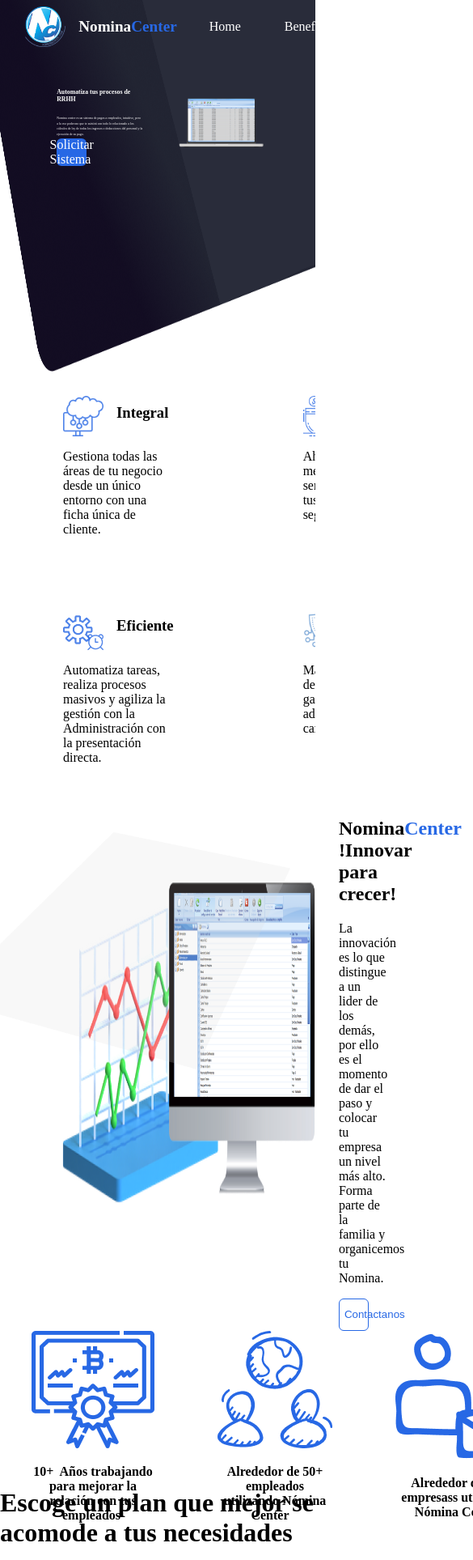
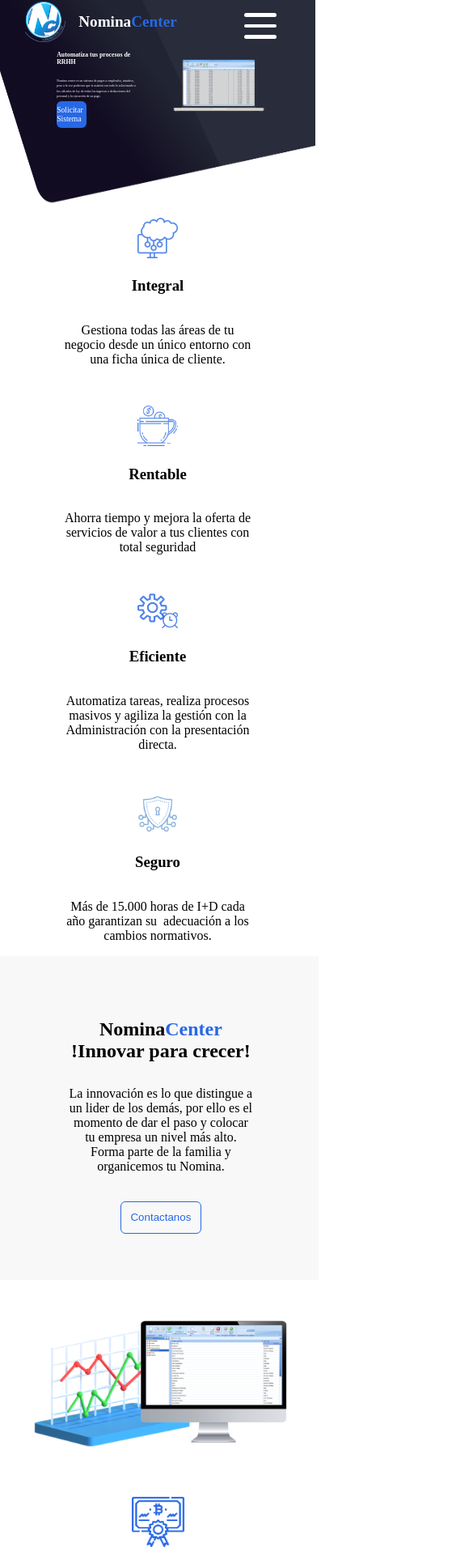
Before and after one commit to ismaeldcent04/Nomina_Center-LandingPage, a React (Vite) app: page / in a window 390 px wide. Shown: the top 1927 px of the page at 81% size, 585 px wide, since content can reach past the window. Built offline with nearby package versions, Linux system fonts and the light colour scheme.

Commit message:
Refactoring

```diff
--- a/index.css
+++ b/index.css
@@ -6,8 +6,14 @@
   margin: 0;
   width: 100vw;
 }
+@media (prefers-reduced-motion: no-preference) {
+  * {
+    scroll-behavior: smooth;
+  }
+}
 
 #home {
+  position: relative;
   width: 100vw;
   overflow: hidden;
 }
@@ -63,6 +69,25 @@
 
   gap: 20%;
 }
+
+.nav .menu {
+  display: none;
+  position: absolute;
+  top: 1rem;
+  right: 3rem;
+  flex-direction: column;
+  justify-content: space-between;
+  width: 2.5rem;
+  height: 2rem;
+}
+
+.nav .menu span {
+  height: 0.3rem;
+  width: 100%;
+  background-color: #fff;
+  border-radius: 0.2rem;
+}
+
 .button {
   display: flex;
   justify-content: center;
@@ -100,6 +125,9 @@
   /* border-bottom-left-radius: 30px; */
   overflow: hidden;
 }
+.background-container.second {
+  display: none;
+}
 
 .hero-container {
   width: 100vw;
@@ -131,7 +159,7 @@
 }
 .image.first {
   margin-left: 5%;
-  width: max(100px, 28vw);
+  width: max(50px, 30vw);
 }
 
 .home_description-container {
@@ -164,7 +192,7 @@
 }
 
 .description_info-container img {
-  width: max(365px, 55vw);
+  width: max(365px, 50vw);
 }
 .description_info-text {
   width: 20%;
@@ -184,9 +212,9 @@
 .description_info-text-background {
   position: absolute;
   top: 8%;
-  right: 8%;
+  right: 15%;
   /* background-color: rgba(217, 217, 217, 0.19); */
-  width: max(428px, 43vw);
+  width: max(428px, 40vw);
   /* transform: rotateY(-7deg);
   transform: rotateX(40deg); */
 }
@@ -202,11 +230,14 @@
   margin: 0 10%;
   font-weight: bolder;
 }
+.benefit img {
+  width: max(65px, 9vw);
+}
 
 #pricing {
   width: 100vw;
   height: 100vh;
-  padding-top: 3%;
+  margin-top: 5%;
 }
 .pricing_header-container {
   display: flex;
@@ -251,19 +282,24 @@
 }
 .pricing_card {
   width: 353px;
-  height: 469px;
+  height: 450px;
   display: flex;
   flex-direction: column;
   align-items: center;
   box-shadow: 1px 2px 12px 2px rgba(0, 0, 0, 0.25);
   border-radius: 5px;
 }
+
+.pricing_card span {
+  color: #2768e5;
+  font-size: larger;
+}
 .pricing_card.left,
 .pricing_card.right {
   z-index: 0;
 }
 .pricing_card.middle {
-  height: 531px;
+  /* height: 531px; */
   box-shadow: -1px 2px 12px 2px rgba(0, 0, 0, 0.25),
     1px 2px 12px 2px rgba(0, 0, 0, 0.1);
 }
@@ -280,7 +316,7 @@
   padding-left: 0;
 }
 .pricing_card li {
-  padding: 0.8rem;
+  padding: 0.4rem;
 }
 
 #testimonials {
@@ -304,20 +340,26 @@
   display: flex;
   padding: 1rem;
   justify-content: center;
-  gap: 3rem;
+  align-items: center;
+  gap: 1.5rem;
 }
 .testimonials_picture-container img {
-  width: max(50px, 5vw);
+  height: 9vh;
+}
+
+.testimonials_picture-container img.active {
+  height: 12vh;
 }
 
 .clients_Pictures-container {
   display: flex;
   justify-content: center;
-  gap: 3rem;
+
   padding: 2rem;
 }
 .clients_Pictures-container img {
-  width: max(60px, 8vw);
+  width: max(45px, 6vw);
+  padding: 0 1rem;
 }
 
 #background-image {
@@ -419,6 +461,8 @@
     flex: 0.6;
     font-size: small;
   }
+  .actionCall_content-container {
+  }
 
   .actionCall-container h1 {
     font-size: 1.8rem;
@@ -438,19 +482,58 @@
   .hero-container a {
     font-size: 0.6rem;
   }
+  .nav .menu {
+    display: flex;
+  }
+
+  .nav {
+    flex-direction: column;
+    align-items: start;
+  }
+
+  .nav ul {
+    display: none;
+    position: absolute;
+    flex-direction: column;
+    text-align: center;
+    width: 12%;
+    margin-bottom: 0.25rem;
+    top: 3rem;
+    right: 0.5rem;
+  }
+  .nav ul.open {
+    display: flex;
+  }
+
+  .nav ul .button {
+    width: 75px;
+    height: 25px;
+  }
+
+  .nav ul li {
+    width: 100%;
+  }
+
   .background-container {
     height: 35vh;
   }
   .home_description-container {
     grid-template-columns: 1fr;
     gap: 2rem 7rem;
+    justify-items: center;
     text-align: center;
+  }
+  .home_description-container .feature {
+    width: 70%;
   }
   .feature .title {
     flex-direction: column;
     align-items: center;
     justify-content: center;
     gap: 0.3rem;
+  }
+  .feature .title h3 {
+    margin: 0;
   }
   #description {
     height: fit-content;
@@ -496,7 +579,8 @@
   .benefit {
     width: 30%;
   }
-  .pricing_card {
+  .pricing_card,
+  .pricing_card.middle {
     width: 300px;
   }
   .pricing_cards-container {
@@ -524,7 +608,11 @@
   }
   .actionCall-container {
   }
+  .actionCall_content-container {
+    top: 40%;
+  }
   .actionCall-container h1 {
+    font-size: 1.5rem;
   }
 
   .actionCall-container p {
@@ -532,6 +620,7 @@
   }
 
   .actionCall-container button {
+    height: 2.3rem;
     font-size: 0.6rem;
   }
 }
@@ -541,6 +630,38 @@
   .hero-container a {
     font-size: 0.6rem;
   }
+  .nav .menu {
+    display: flex;
+  }
+
+  .nav {
+    flex-direction: column;
+    align-items: start;
+  }
+
+  .nav ul {
+    display: none;
+    position: absolute;
+    flex-direction: column;
+    text-align: center;
+    width: 12%;
+    margin-bottom: 0.25rem;
+    top: 3rem;
+    right: 0.5rem;
+  }
+  .nav ul.open {
+    display: flex;
+  }
+
+  .nav ul .button {
+    width: 75px;
+    height: 25px;
+  }
+
+  .nav ul li {
+    width: 100%;
+  }
+
   .background-container {
     height: 30vh;
   }
@@ -599,43 +720,257 @@
   .benefit {
     width: 30%;
   }
+  .pricing_card,
+  .pricing_card.middle {
+    width: 300px;
+  }
   #pricing {
     height: fit-content;
   }
-  #testimonials {
-    width: fit-content;
-  }
   .pricing_header-container h1 {
-    font-size: 1.5rem;
+    font-size: 1.2rem;
   }
   .pricing_cards-container {
     flex-direction: column;
     align-items: center;
   }
+  .plans_title-container {
+    width: 380px;
+    font-size: 0.8rem;
+  }
+  #testimonials {
+    width: fit-content;
+  }
+  #testimonials h1 {
+    font-size: 1.5rem;
+  }
+
   .carrousel-testimonial {
     gap: 3rem;
   }
   .carrousel-testimonial img {
-    width: 80px;
+    width: 60px;
   }
   .carrousel-testimonial p {
     flex: 0.7;
-    font-size: smaller;
-  }
-  #background-image {
-    height: 45vh;
-  }
-
-  .actionCall-container p {
     font-size: 0.7rem;
   }
 
+  .testimonials_picture-container img {
+    height: 3rem;
+  }
+  .testimonials_picture-container img.active {
+    height: 4rem;
+  }
+
+  .clients_Pictures-container img {
+    padding: 0.5rem;
+  }
+  #background-image {
+    height: 30vh;
+  }
+
+  .actionCall_content-container {
+    top: 32%;
+    left: 20%;
+    width: 70%;
+    gap: 15%;
+  }
+  #actionCall-header {
+    font-size: 0.7rem;
+  }
+  .actionCall-container p {
+    font-size: 0.5rem;
+  }
+
   .actionCall-container button {
+    height: 2.3rem;
+    width: 8rem;
     font-size: 0.6rem;
   }
 }
 
 @media only screen and (max-width: 480px) {
+  .nav a,
+  .hero-container a {
+    font-size: 0.6rem;
+  }
+  .nav .menu {
+    display: flex;
+  }
+
+  .nav {
+    flex-direction: column;
+    align-items: start;
+  }
+
+  .nav ul {
+    display: none;
+    position: absolute;
+    flex-direction: column;
+    text-align: center;
+    width: 12%;
+    margin-bottom: 0.25rem;
+    top: 3rem;
+    right: 0.5rem;
+  }
+  .nav ul.open {
+    display: flex;
+  }
+
+  .nav ul .button {
+    width: 75px;
+    height: 25px;
+  }
+
+  .nav ul li {
+    width: 100%;
+  }
+
+  .background-container {
+    height: 30vh;
+  }
+  .home_description-container {
+    grid-template-columns: 1fr;
+    gap: 2rem 7rem;
+    text-align: center;
+  }
+  .feature .title {
+    flex-direction: column;
+    align-items: center;
+    justify-content: center;
+    gap: 0.3rem;
+  }
+  #description {
+    height: fit-content;
+  }
+  .description_info-container {
+    flex-direction: column;
+    justify-content: center;
+    align-items: center;
+    margin: 0;
+  }
+  .description_info-text-background {
+    display: none;
+  }
+  .description_info-text {
+    display: flex;
+    flex-direction: column;
+    justify-content: center;
+    align-items: center;
+    margin-top: 0;
+    order: 1;
+    background-color: rgba(217, 217, 217, 0.19);
+    width: 100%;
+    height: 25rem;
+    text-align: center;
+  }
+  .description_info-text p {
+    margin: 10px 5rem;
+  }
+
+  .description_info-text button {
+    margin-top: 1.5rem;
+    width: 100px;
+  }
+  .description_info-container img {
+    order: 2;
+  }
+  .benefits-container {
+    flex-direction: column;
+    justify-content: center;
+    align-items: center;
+    text-align: center;
+  }
+  .benefit {
+    width: 60%;
+  }
+  .benefit p {
+    font-size: 0.8rem;
+  }
+  #pricing {
+    height: fit-content;
+  }
+  .pricing_card,
+  .pricing_card.middle {
+    width: 250px;
+    height: 350px;
+  }
+  .pricing_header-container h1 {
+    font-size: 0.8rem;
+  }
+  .pricing_cards-container {
+    flex-direction: column;
+    align-items: center;
+  }
+  .pricing_card h4 {
+    margin: 1rem;
+  }
+  .pricing_card ul {
+    margin-top: 0;
+  }
+  .pricing_card li {
+    padding: 0.2rem;
+  }
+  .pricing_card div {
+    margin-top: 1rem;
+  }
+  .plans_title-container {
+    width: 300px;
+    font-size: 0.7rem;
+  }
+  #testimonials {
+    width: fit-content;
+  }
+  #testimonials h1 {
+    font-size: 1.5rem;
+  }
+
+  .carrousel-testimonial {
+    gap: 0.5rem;
+  }
+  .carrousel-testimonial img {
+    width: 50px;
+  }
+  .carrousel-testimonial p {
+    flex: 0.7;
+    font-size: 0.6rem;
+  }
+  #background-image {
+    height: 30vh;
+  }
+  .testimonials_picture-container {
+    gap: 1rem;
+  }
+  .testimonials_picture-container img {
+    height: 2rem;
+  }
+  .testimonials_picture-container img.active {
+    height: 3rem;
+  }
+
+  .clients_Pictures-container img {
+    padding: 0rem;
+  }
+
+  .actionCall_content-container {
+    top: 32%;
+    left: 20%;
+    width: 70%;
+    gap: 15%;
+  }
+  #actionCall-header {
+    font-size: 0.7rem;
+  }
+  .actionCall-container p {
+    font-size: 0.5rem;
+  }
+
+  .actionCall-container button {
+    height: 2.3rem;
+    width: 8rem;
+    font-size: 0.6rem;
+  }
 }
 
 /* Mobile devices – 320px — 480px.
--- a/src/App.jsx
+++ b/src/App.jsx
@@ -19,7 +19,7 @@
         {/* TESTIMONIALS SECTION */}
         <TestimonialSection />
       </main>
-      {/* <Footer /> */}
+      <Footer />
     </>
   );
 }
--- a/src/Components/HomeSection/HomeHero.jsx
+++ b/src/Components/HomeSection/HomeHero.jsx
@@ -2,10 +2,12 @@
 import laptopImg from "../../assets/Laptop.png";
 import nominaImg from "../../assets/Nominacenter.png";
 import backgroundImg from "../../assets/Top-Background.png";
+import secondbackgroundImg from "../../assets/Second-Top-Background.png";
 export const HomeHero = () => {
   return (
     <div className="hero-container">
       <img src={backgroundImg} className="background-container" />
+      <img src={secondbackgroundImg} className="background-container second" />
       <div className="hero-description">
         <div>
           <h1>Automatiza tus procesos de RRHH</h1>
--- a/src/Components/HomeSection/NavBar.jsx
+++ b/src/Components/HomeSection/NavBar.jsx
@@ -1,6 +1,10 @@
-import React from "react";
+import React, { useState } from "react";
 import logo from "../../assets/LOGO NOMINA CENTER (.com).png";
 export default function NavBar() {
+  const [openMenu, setOpenMenu] = useState(false);
+  const handleMenu = () => {
+    setOpenMenu((prevValue) => !prevValue);
+  };
   return (
     <div id="navbar">
       <div className="logo">
@@ -10,7 +14,12 @@
         </h1>
       </div>
       <nav className="nav">
-        <ul>
+        <div className="menu" onClick={handleMenu}>
+          <span></span>
+          <span></span>
+          <span></span>
+        </div>
+        <ul className={openMenu ? "open" : ""}>
           <li>
             <a href="#home">Home</a>
           </li>
@@ -24,9 +33,9 @@
             <a href="#testimonials">Testimonios</a>
           </li>
           <li>
-            <div className="button">
-              <a href="">Acceso clientes</a>
-            </div>
+            <a className="button" href="">
+              Acceso clientes
+            </a>
           </li>
         </ul>
       </nav>
--- a/src/Components/TestimonialSection/ActionCall.jsx
+++ b/src/Components/TestimonialSection/ActionCall.jsx
@@ -6,7 +6,7 @@
       <img id="background-image" src={backgroundImg} />
       <div className="actionCall_content-container">
         <div className="actionCall-content-text">
-          <h1>Comenzar la nomina.</h1>
+          <h1 id="actionCall-header">Comenzar la nomina.</h1>
           <p>
             Cuenta con múltiples herramientas relacionadas de manejo de personal
             que te facilita la relación con tus colaboradores y cuenta con todos
--- a/src/Components/TestimonialSection/TestimonialsCarrousel.jsx
+++ b/src/Components/TestimonialSection/TestimonialsCarrousel.jsx
@@ -18,7 +18,7 @@
       <div className="testimonials_picture-container">
         <img src={personImg} />
         <img src={personImg} />
-        <img src={personImg} />
+        <img className="active" src={personImg} />
         <img src={personImg} />
         <img src={personImg} />
       </div>
--- a/vite.config.js
+++ b/vite.config.js
@@ -4,7 +4,4 @@
 // https://vitejs.dev/config/
 export default defineConfig({
   plugins: [react()],
-  server: {
-    host: true,
-  },
 });
```
Also changed, not shown: src/assets/Second-Top-Background.png (added).
